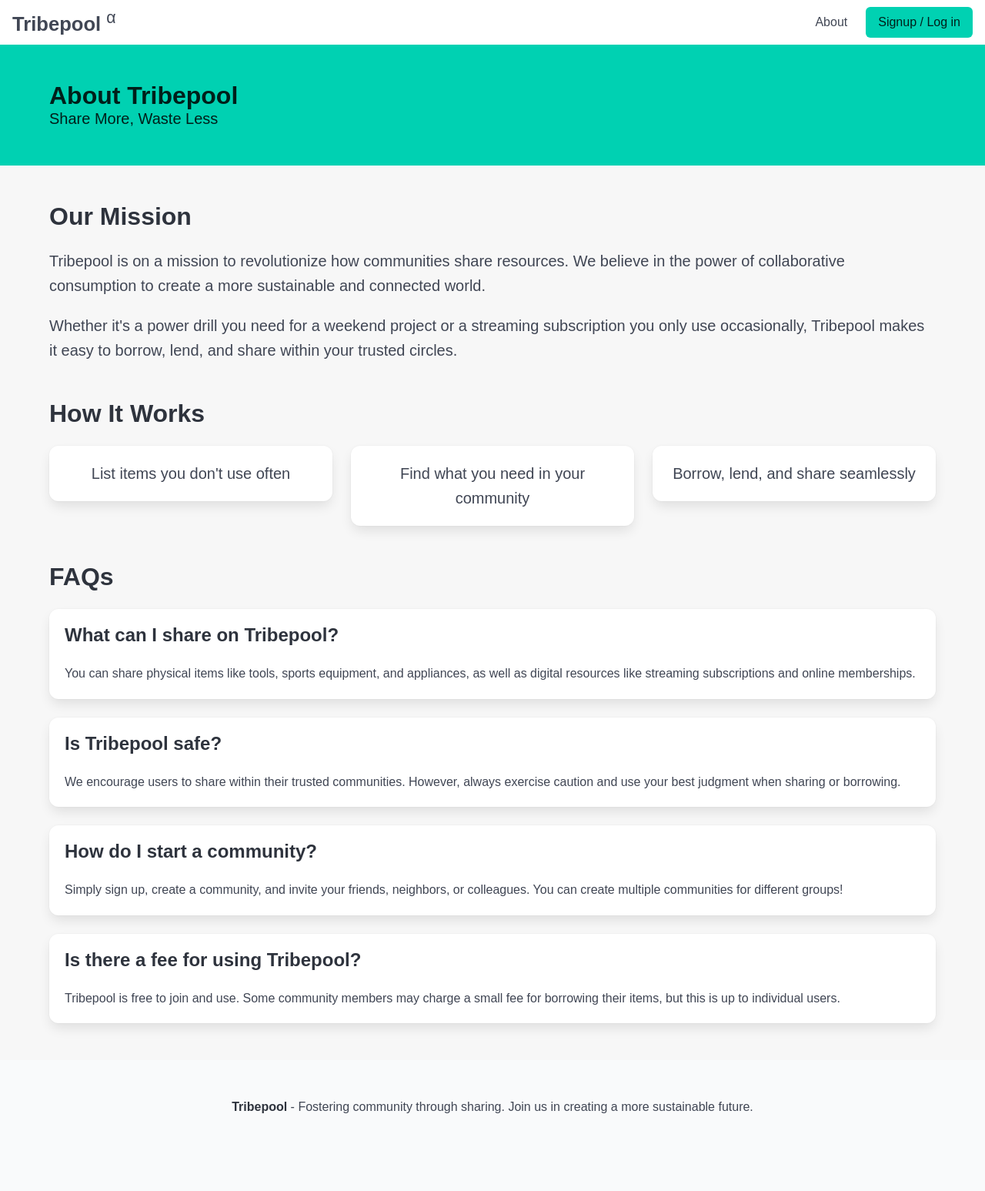
After one commit to musadiqpeerzada/closeknit, a Django app: page /about in a window 1280 px wide. The commit adds this page. Shown: the whole page at 77% size. Run offline with Django 5.2, Linux system fonts and the light colour scheme; some libraries are stand-ins or nearby versions; some web fonts are replaced.

Commit message:
added about page

```diff
--- a/backend/templates/backend/_partials/landing_page.html
+++ b/backend/templates/backend/_partials/landing_page.html
@@ -101,7 +101,7 @@
 {% block script %}
     <script>
         document.addEventListener('DOMContentLoaded', () => {
-            const words = ['Book', 'Pen-drive', 'Camera', 'Hiking stick', 'Phone', 'Tuxedo', 'Dumbbell', 'Guitar', 'Jewelry'];
+            const words = ['Book', 'Power drill', 'Pen-drive', 'Camera', 'Hiking stick', 'Phone', 'Tuxedo', 'Dumbbell', 'Guitar', 'Jewelry'];
             let currentIndex = 0;
             const scrollingText = document.getElementById('scrollingText');
 
--- /dev/null
+++ b/backend/templates/backend/about.html
@@ -0,0 +1,87 @@
+{% extends 'backend/base.html' %}
+
+{% block content %}
+
+    <section class="hero is-primary">
+        <div class="hero-body">
+            <div class="container">
+                <h1 class="title">About Tribepool</h1>
+                <h2 class="subtitle">Share More, Waste Less</h2>
+            </div>
+        </div>
+    </section>
+
+    <section class="section">
+        <div class="container">
+            <div class="content">
+                <h3 class="title is-3">Our Mission</h3>
+                <p class="is-size-5">
+                    Tribepool is on a mission to revolutionize how communities share resources. We believe in the power
+                    of
+                    collaborative consumption to create a more sustainable and connected world.
+                </p>
+                <p class="is-size-5">
+                    Whether it's a power drill you need for a weekend project or a streaming subscription you only use
+                    occasionally, Tribepool makes it easy to borrow, lend, and share within your trusted circles.
+                </p>
+            </div>
+
+            <div class="content mt-6">
+                <h3 class="title is-3">How It Works</h3>
+                <div class="columns">
+                    <div class="column">
+                        <div class="box has-text-centered">
+                            <p class="is-size-5">List items you don't use often</p>
+                        </div>
+                    </div>
+                    <div class="column">
+                        <div class="box has-text-centered">
+                            <p class="is-size-5">Find what you need in your community</p>
+                        </div>
+                    </div>
+                    <div class="column">
+                        <div class="box has-text-centered">
+                            <p class="is-size-5">Borrow, lend, and share seamlessly</p>
+                        </div>
+                    </div>
+                </div>
+            </div>
+
+            <div class="content mt-6">
+                <h3 class="title is-3">FAQs</h3>
+                <div class="box">
+                    <h4 class="title is-4">What can I share on Tribepool?</h4>
+                    <p>You can share physical items like tools, sports equipment, and appliances, as well as digital
+                        resources like streaming subscriptions and online memberships.</p>
+                </div>
+                <div class="box">
+                    <h4 class="title is-4">Is Tribepool safe?</h4>
+                    <p>We encourage users to share within their trusted communities.
+                        However, always exercise caution and use your best judgment when sharing or borrowing.</p>
+                </div>
+                <div class="box">
+                    <h4 class="title is-4">How do I start a community?</h4>
+                    <p>Simply sign up, create a community, and invite your friends, neighbors, or colleagues. You can
+                        create
+                        multiple communities for different groups!</p>
+                </div>
+                <div class="box">
+                    <h4 class="title is-4">Is there a fee for using Tribepool?</h4>
+                    <p>Tribepool is free to join and use. Some community members may charge a small fee for borrowing
+                        their items,
+                        but
+                        this is up to individual users.</p>
+                </div>
+            </div>
+        </div>
+    </section>
+
+    <footer class="footer">
+        <div class="content has-text-centered">
+            <p>
+                <strong>Tribepool</strong> - Fostering community through sharing. Join us in creating a more sustainable
+                future.
+            </p>
+        </div>
+    </footer>
+{% endblock %}
--- a/backend/templates/backend/base.html
+++ b/backend/templates/backend/base.html
@@ -65,6 +65,7 @@
             </div>
 
             <div class="navbar-end">
+                <a class="navbar-item" href="{% url 'about' %}">About</a>
                 <div class="navbar-item">
                     <div class="buttons">
                         {% if user.is_authenticated %}
--- a/backend/urls.py
+++ b/backend/urls.py
@@ -6,6 +6,7 @@ from . import views
 
 urlpatterns = [
     path("", views.index_view, name="index"),
+    path("about", views.about_view, name="about"),
     # auth
     path("signup", views.SignUpView.as_view(), name="signup"),
     path("logout", views.LogoutView.as_view(), name="custom_logout"),
--- a/backend/views.py
+++ b/backend/views.py
@@ -43,6 +43,10 @@ def index_view(request):
 
     dashboard_data = get_dashboard_data(request.user)
     return render(request, "backend/index.html", dashboard_data)
+
+
+def about_view(request):
+    return render(request, "backend/about.html")
 
 
 class SubscriptionListView(generic.ListView):
```
